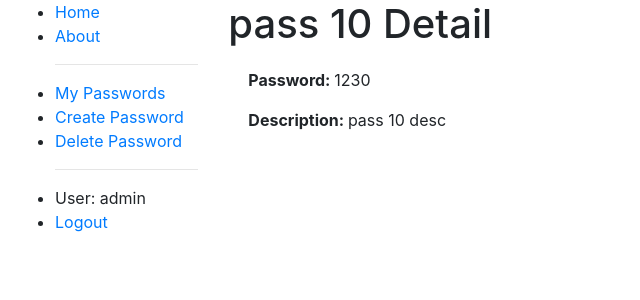
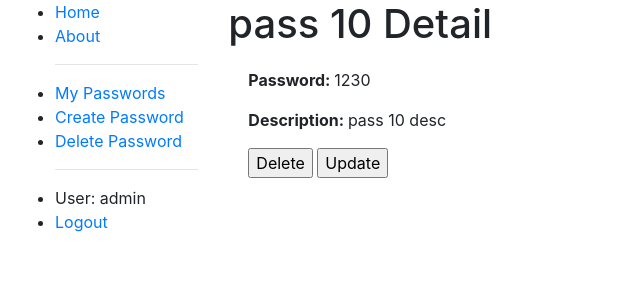
Before and after one commit to MHBahrampour/Tiny-Password-Manager, a Django app: page /tiny/pass/6 in a window 1280 px wide. Shown: the top 300 px of the page, without its empty margins (0-640 px from the left). Run offline with Django 3.2, Linux system fonts and the light colour scheme; a user stored in the database is signed in; data comes from the database, SQL or seed files in the repository; both versions use the stored data as it was after the commit; some libraries are stand-ins or nearby versions.

Commit message:
Password Delete option

```diff
--- /dev/null
+++ b/TinyPasswordManager/tiny/templates/tiny/pass_delete.html
@@ -0,0 +1,5 @@
+{% extends "base_generic.html" %}
+
+{% block content %}
+    <h3>{{ message }}</h3>
+{% endblock %}
--- a/TinyPasswordManager/tiny/templates/tiny/pass_detail.html
+++ b/TinyPasswordManager/tiny/templates/tiny/pass_detail.html
@@ -6,5 +6,7 @@
     <div style="margin-left:20px; margin-top:20px">
         <p><strong>Password: </strong>{{ the_password.password }}</p>
         <p><strong>Description: </strong>{{ the_password.description }}</p>
+        <input type="submit" value="Delete">
+        <input type="submit" value="Update">
     </div>
 {% endblock %}
--- a/TinyPasswordManager/tiny/templates/tiny/pass_show.html
+++ b/TinyPasswordManager/tiny/templates/tiny/pass_show.html
@@ -3,9 +3,9 @@
 {% block content %}
     <h1>My Passwords</h1>
 
-    <div style="margin-left:20px;margin-top:20px"></div>
+    <div style="margin-left:20px;margin-top:20px">
         {% for pass in user_passwords %}
-    <p>Password Title: <a href="{{ pass.get_absolute_url }}">{{ pass.title }}</a></p>
+        <p>Password Title: <a href="{{ pass.get_absolute_url }}">{{ pass.title }}</a></p>
         {% endfor %}
     </div>
 {% endblock %}
--- a/TinyPasswordManager/tiny/urls.py
+++ b/TinyPasswordManager/tiny/urls.py
@@ -13,4 +13,6 @@ urlpatterns = [
 
     # show password detail
     path('pass/<int:pk>', views.PasswordDetail, name='pass_detail'),
+
+    path('pass/<int:pk>/delete/', views.PasswordDelete, name='pass_delete'),
 ]
--- a/TinyPasswordManager/tiny/views.py
+++ b/TinyPasswordManager/tiny/views.py
@@ -5,6 +5,7 @@ from django.contrib.auth import login, authenticate
 from django.contrib.auth.forms import UserCreationForm
 from tiny.models import PasswordInstance
 from django.contrib.auth.decorators import login_required
+from django.views.generic.edit import DeleteView
 
 @login_required
 def index(request):
@@ -61,8 +62,19 @@ def PasswordDetail(request, pk):
     return render(request, 'tiny/pass_detail.html', context=context)
 
 @login_required
-def PasswordDelete(request):
-    pass
+def PasswordDelete(request, pk):
+    the_password = get_object_or_404(PasswordInstance, pk=pk)
+    TF = the_password.delete()
+    if (TF):
+        context={
+            'message' : "Password DELETED."
+        }
+    else:
+        context={
+            'message' : "Password NOT DELETED."
+        }
+
+    return render(request, 'tiny/pass_delete.html', context=context)
 
 def signup(request):
     if request.method == 'POST':
```
Also changed, not shown: TinyPasswordManager/db.sqlite3.
